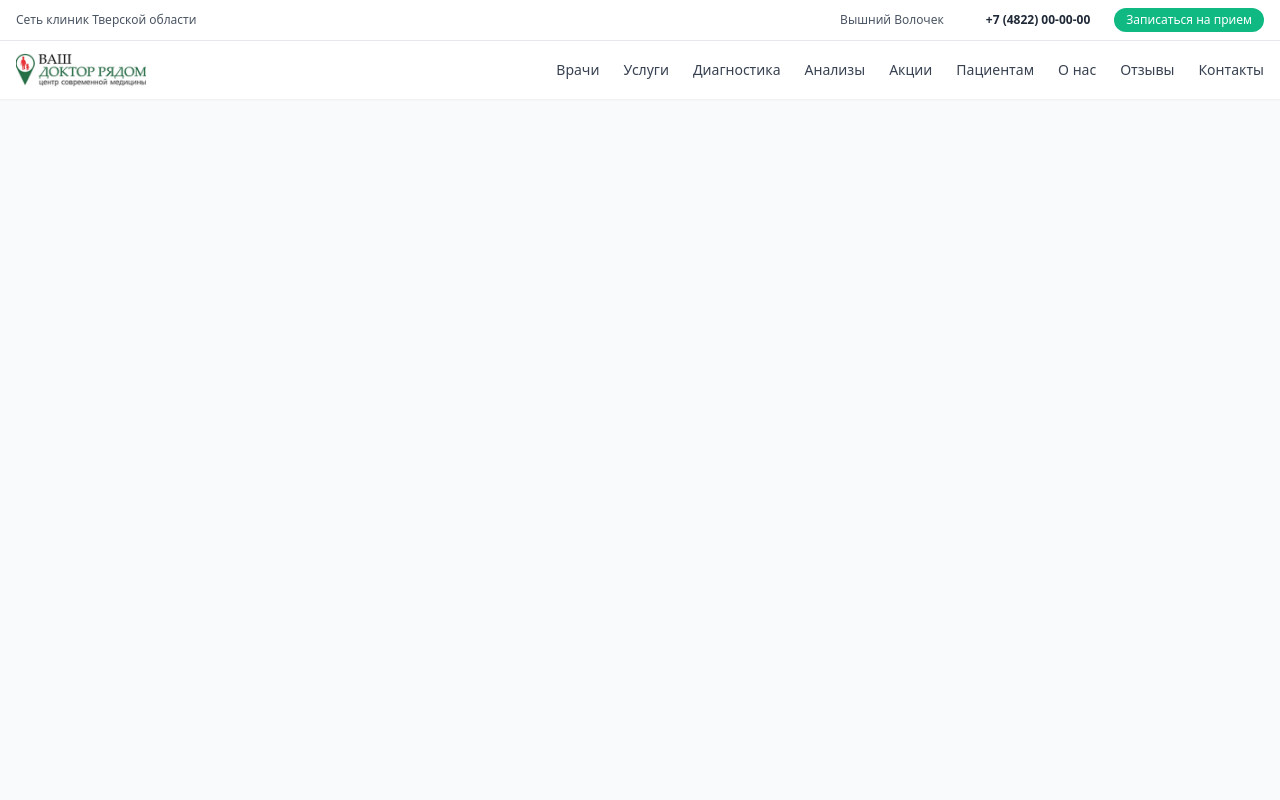
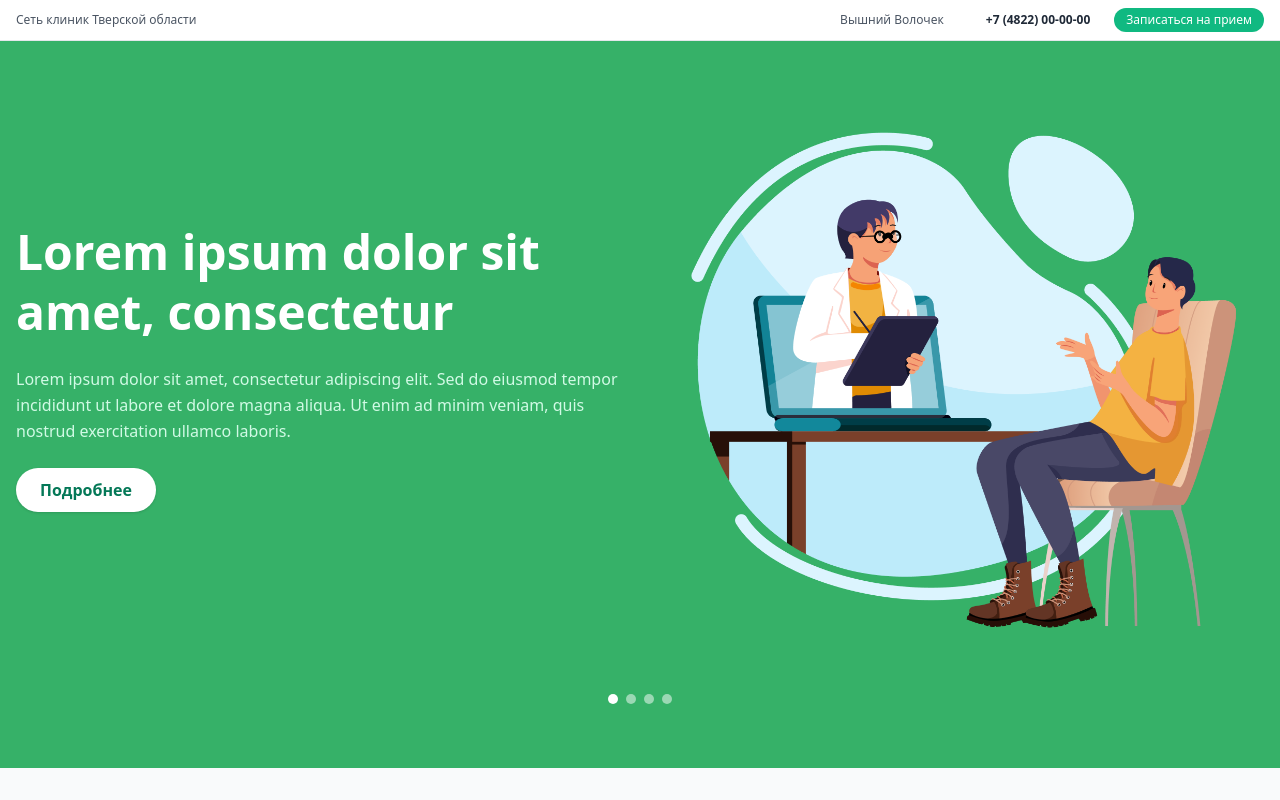
Before and after one commit to mahmudov7/h-w1, a website: page src/index.html in a window 1280 px wide. Drawn offline with nearby package versions, Linux system fonts and the light colour scheme.

Commit message:
section1

```diff
--- a/src/index.html
+++ b/src/index.html
@@ -26,23 +26,33 @@
       </div>
     </div>
   </div>
-
-  <header class="bg-white shadow-sm sticky top-0 z-50">
-    <div class="w-[1280px] mx-auto px-4 py-3 flex justify-between items-center">
-      <div class="flex items-center gap-2">
-        <img class="w-[130px]" src="/imgs/image copy 14.png" alt="Logo">
+  <section class="bg-[#36B168] text-white pb-16 relative overflow-hidden">
+    <div class="w-[1280px] mx-auto px-4 grid grid-cols-2 gap-8 items-center pt-8">
+      <div class="space-y-6">
+        <h1 class="text-5xl font-bold leading-tight">
+          Lorem ipsum dolor sit amet, consectetur
+        </h1>
+        <p class="text-emerald-100 text-base leading-relaxed">
+          Lorem ipsum dolor sit amet, consectetur adipiscing elit. Sed do eiusmod tempor incididunt ut labore et dolore magna aliqua. Ut enim ad minim veniam, quis nostrud exercitation ullamco laboris.
+        </p>
+        <button class="bg-white text-emerald-700 font-semibold px-6 py-2.5 rounded-full shadow hover:bg-emerald-50 transition inline-flex items-center gap-2">
+          Подробнее
+        </button>
       </div>
 
-      <nav class="flex space-x-6 text-sm font-medium text-gray-700">
-        <a href="#" class="hover:text-emerald-600 transition">Врачи</a>
-        <a href="#" class="hover:text-emerald-600 transition">Услуги</a>
-        <a href="#" class="hover:text-emerald-600 transition">Диагностика</a>
-        <a href="#" class="hover:text-emerald-600 transition">Анализы</a>
-        <a href="#" class="hover:text-emerald-600 transition">Акции</a>
-        <a href="#" class="hover:text-emerald-600 transition">Пациентам</a>
-        <a href="#" class="hover:text-emerald-600 transition">О нас</a>
-        <a href="#" class="hover:text-emerald-600 transition">Отзывы</a>
-        <a href="#" class="hover:text-emerald-600 transition">Контакты</a>
-      </nav>
+      <div class="relative flex justify-center">
+        <div class="w-[600px] relative flex items-center justify-center">
+          <img src="imgs/image.png" alt="Doctor Consultation" class="w-[600px] object-cover" />
+        </div>
+      </div>
     </div>
-  </header>
+
+    <div class="flex justify-center space-x-2 mt-8">
+      <div class="w-2.5 h-2.5 rounded-full bg-white opacity-100"></div>
+      <div class="w-2.5 h-2.5 rounded-full bg-white/50"></div>
+      <div class="w-2.5 h-2.5 rounded-full bg-white/50"></div>
+      <div class="w-2.5 h-2.5 rounded-full bg-white/50"></div>
+    </div>
+  </section>
+  </body>
+</html>
```
Also changed, not shown: 1 other file.
